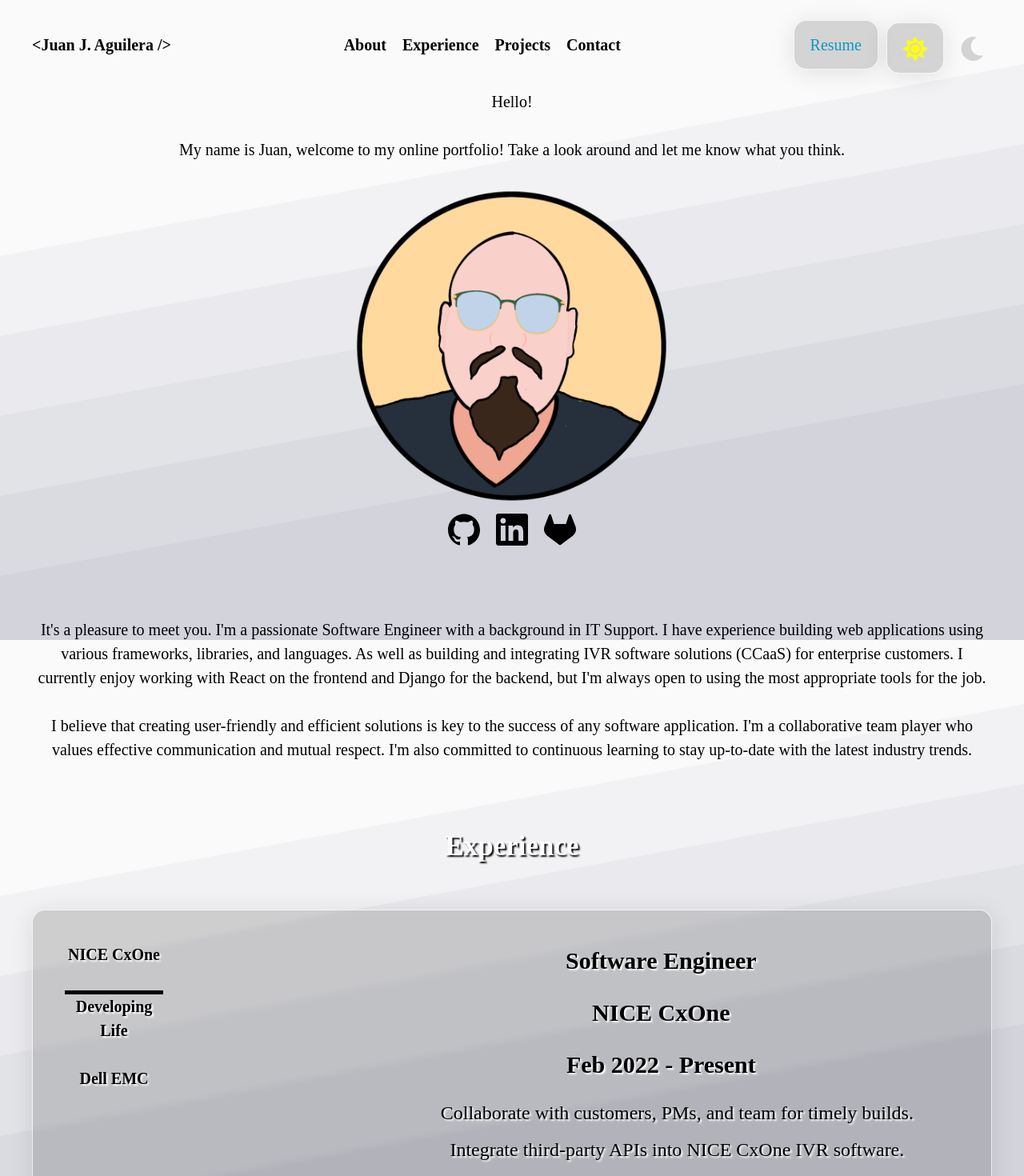
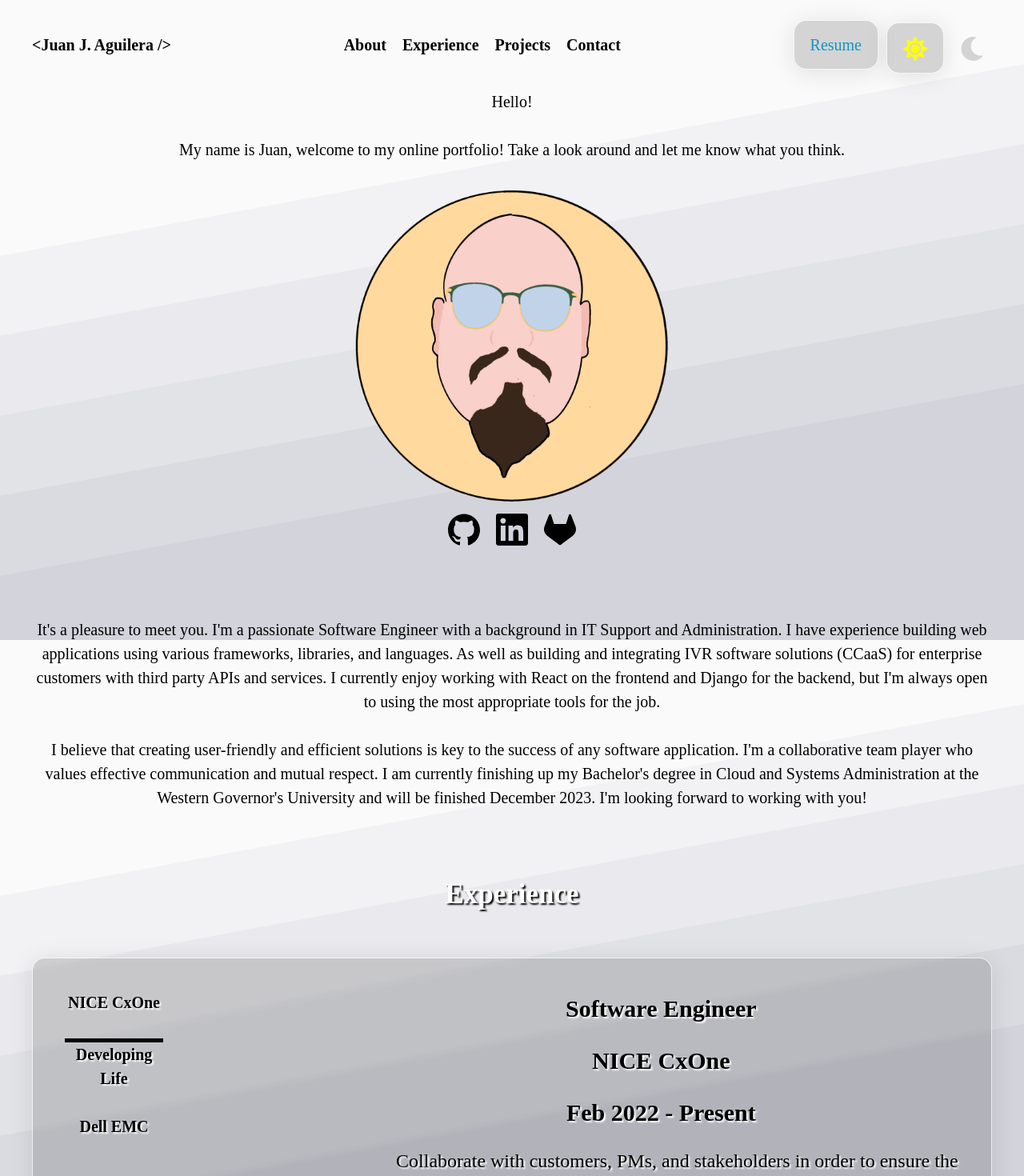
Before and after one commit to ElPinguiino/portfoilo, a React (Vite) app in the folder portfolio/: page / in a window 1280 px wide. Shown: the top 1470 px of the page at 80% size. Built offline with nearby package versions, Linux system fonts and the light colour scheme; a web font is replaced by a local one.

Commit message:
made changes to projects and experience section

```diff
--- a/portfolio/src/components/About.jsx
+++ b/portfolio/src/components/About.jsx
@@ -3,10 +3,10 @@ import React from 'react'
 const About = () => {
   return (
     <section id="about" className="about-section">
-        <p>It's a pleasure to meet you. I'm a passionate Software Engineer with a background in IT Support. I have experience building web applications using various frameworks, libraries, and languages. As well as building and integrating IVR software solutions (CCaaS) for enterprise customers. I currently enjoy working with React on the frontend and Django for the backend, but I'm always open to using the most appropriate tools for the job.
+        <p>It's a pleasure to meet you. I'm a passionate Software Engineer with a background in IT Support and Administration. I have experience building web applications using various frameworks, libraries, and languages. As well as building and integrating IVR software solutions (CCaaS) for enterprise customers with third party APIs and services. I currently enjoy working with React on the frontend and Django for the backend, but I'm always open to using the most appropriate tools for the job.
         </p>
         <p>
-        I believe that creating user-friendly and efficient solutions is key to the success of any software application. I'm a collaborative team player who values effective communication and mutual respect. I'm also committed to continuous learning to stay up-to-date with the latest industry trends.
+        I believe that creating user-friendly and efficient solutions is key to the success of any software application. I'm a collaborative team player who values effective communication and mutual respect. I am currently finishing up my Bachelor's degree in Cloud and Systems Administration at the Western Governor's University and will be finished December 2023. I'm looking forward to working with you!
         </p>
     </section>
   )
--- a/portfolio/src/components/Contact.jsx
+++ b/portfolio/src/components/Contact.jsx
@@ -17,7 +17,9 @@ const Contact = () => {
         <h2 className="section-heading">Contact</h2>
         <section className="contact-section">
       <article className="contact-article">
-        <p>If you want to chat, drop me a line! I'm always interested in speaking about a new project or opportunity.</p>
+        <p>Thank you for taking the time to see my portfolio.
+          <br />
+          If you want to chat, drop me a line!</p>
         <p>juanjaguilera1@gmail.com</p>
         <a href='https://github.com/ElPinguiino'><SiGithub className='icon-link'/></a>
         <a href='https://www.linkedin.com/in/juan-aguilera-97b945b9/'><SiLinkedin className='icon-link'/></a>
--- a/portfolio/src/components/Experience.jsx
+++ b/portfolio/src/components/Experience.jsx
@@ -9,8 +9,8 @@ const Experience = () => {
         title: "Software Engineer",
         time: "Feb 2022 - Present",
         summary: [
-          "Collaborate with customers, PMs, and team for timely builds.",
-          "Integrate third-party APIs into NICE CxOne IVR software.",
+          "Collaborate with customers, PMs, and stakeholders in order to ensure the proper documentation and development of IVR software to meet customer requirements.",
+          "Integrate Salesforce, CRM Software, and third-party APIs into NICE CxOne IVR software.",
           "Developed and tested custom logic for error-free builds."
         ]
       },
@@ -19,7 +19,7 @@ const Experience = () => {
         title: "Full Stack Developer",
         time: "Mar 2021 - Present",
         summary: [
-          "In charge of developing any websites",
+          "In charge of Design and Development of client websites ",
           "Learned new technologies and programming concepts through mentorship and self-study",
           "Contributed to codebase documentation and version control using Git and GitHub"
         ]
@@ -29,9 +29,9 @@ const Experience = () => {
         title: "Tech Support Engineer 2",
         time: "Dec 2014 - Jan 2022",
         summary: [
-          "Delivered technical assistance to enterprise customers encountering issues with ViPR, a SaaS product.",
+          "Delivered technical assistance to enterprise customers encountering issues with ViPR, a SaaS product for IT infrastructure orchestration.",
           "Escalated any issues that could not be solved by myself as well as any bugs found during troubleshooting to Engineering by creating a Jira and coordinating the subsequent actions between the customer and Engineering.",
-          "Presented findings and recommendations to senior management"
+          "Presented findings and recommendations to senior management in order to resolve the customers issues."
         ]
       }
     ];
--- a/portfolio/src/components/Landing.jsx
+++ b/portfolio/src/components/Landing.jsx
@@ -8,7 +8,7 @@ const Landing = () => {
         <p>
             My name is Juan, welcome to my online portfolio! Take a look around and let me know what you think.
         </p>
-        <img src="jja.png" alt="Project 1" className="img-fluid avatar-image" />
+        <img src="landingpic.png" alt="Project 1" className="img-fluid avatar-image" />
         <br />
         <a href='https://github.com/ElPinguiino'><SiGithub className='icon-link'/></a>
         <a href='https://www.linkedin.com/in/juan-aguilera-97b945b9/'><SiLinkedin className='icon-link'/></a>
--- a/portfolio/src/components/Projects.jsx
+++ b/portfolio/src/components/Projects.jsx
@@ -123,7 +123,7 @@ const Projects = () => {
             <SiVercel className="project-icon"/>
           </div>
           <a className="project-icon" href="https://github.com/ElPinguiino/geishacreations_ecommerce" target="_blank" rel="noopener noreferrer"><SiGithub /></a>
-          <a className="project-icon" href="https://www.geishacreations.shop/" target="_blank" rel="noopener noreferrer"><BsBoxArrowUpRight></BsBoxArrowUpRight></a>
+          <a className="project-icon" href="https://geishacreations-ecommerce.vercel.app/" target="_blank" rel="noopener noreferrer"><BsBoxArrowUpRight></BsBoxArrowUpRight></a>
         </div>
       </article>
       <article className="project-card">
@@ -140,7 +140,7 @@ const Projects = () => {
             <SiVercel className="project-icon"/>
           </div>
           <a className="project-icon" href="https://github.com/ElPinguiino/socialmedia_app" target="_blank" rel="noopener noreferrer"><SiGithub /></a>
-          <a className="project-icon" href="https://www.project3.com/" target="_blank" rel="noopener noreferrer"><BsBoxArrowUpRight></BsBoxArrowUpRight></a>
+          <a className="project-icon" href="https://socialtiles.netlify.app/" target="_blank" rel="noopener noreferrer"><BsBoxArrowUpRight></BsBoxArrowUpRight></a>
         </div>
       </article>
       <article className="project-card">
```
Also changed, not shown: portfolio/public/landingpic.png (added).
